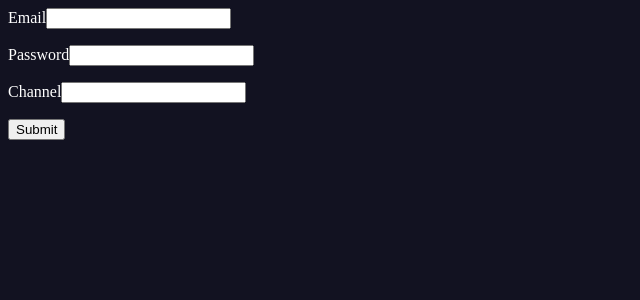
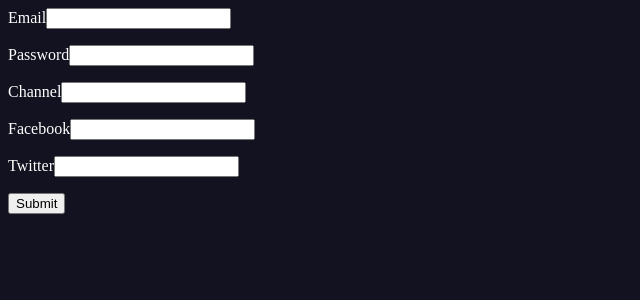
Before and after one commit to errunlee/Learnintypescript, a React app: page / in a window 1280 px wide. Shown: the top 300 px of the page, without its empty margins (0-640 px from the left). Built offline with nearby package versions, Linux system fonts and the light colour scheme; no server answers; the HTML template or start-up script is replaced by a standard one.

Commit message:
learnd to validate in hookforms

```diff
--- a/src/reacthookFrom/Youtubeform.tsx
+++ b/src/reacthookFrom/Youtubeform.tsx
@@ -5,6 +5,10 @@ type FormDataType = {
   email: string;
   password: string;
   channel: string;
+  socials: {
+    fb: string;
+    twitter: string;
+  };
 };
 function Youtubeform() {
   const {
@@ -12,7 +16,21 @@ function Youtubeform() {
     control,
     handleSubmit,
     formState: { errors },
-  } = useForm<FormDataType>();
+  } = useForm<FormDataType>({
+    defaultValues: async () => {
+      const data = await fetch("http://jsonplaceholder.typicode.com/users/1");
+      const res = await data.json();
+      return {
+        email: res.email,
+        password: "",
+        channel: res.username,
+        socials: {
+          fb: "",
+          twitter: "",
+        },
+      };
+    },
+  });
 
   const onSubmit = (data: FormDataType) => {
     console.log("form submitted", data);
@@ -59,6 +77,24 @@ function Youtubeform() {
         />
         <p className="text-red-500">{errors.channel?.message}</p>
 
+        <label htmlFor="facebook">Facebook</label>
+        <input
+          className="border p-2 bg-slate-900"
+          type="text"
+          {...register("socials.fb", { required: "Facebook is required" })}
+          id="facebook"
+        />
+        <p className="text-red-500">{errors.socials?.fb?.message}</p>
+
+        <label htmlFor="twitter">Twitter</label>
+        <input
+          className="border p-2 bg-slate-900"
+          type="text"
+          {...register("socials.twitter", { required: "Twitter is required" })}
+          id="channel"
+        />
+        <p className="text-red-500">{errors.socials?.twitter?.message}</p>
+
         <button type="submit" className="bg-slate-500 mt-2 px-3 py-2 ">
           Submit
         </button>
```
